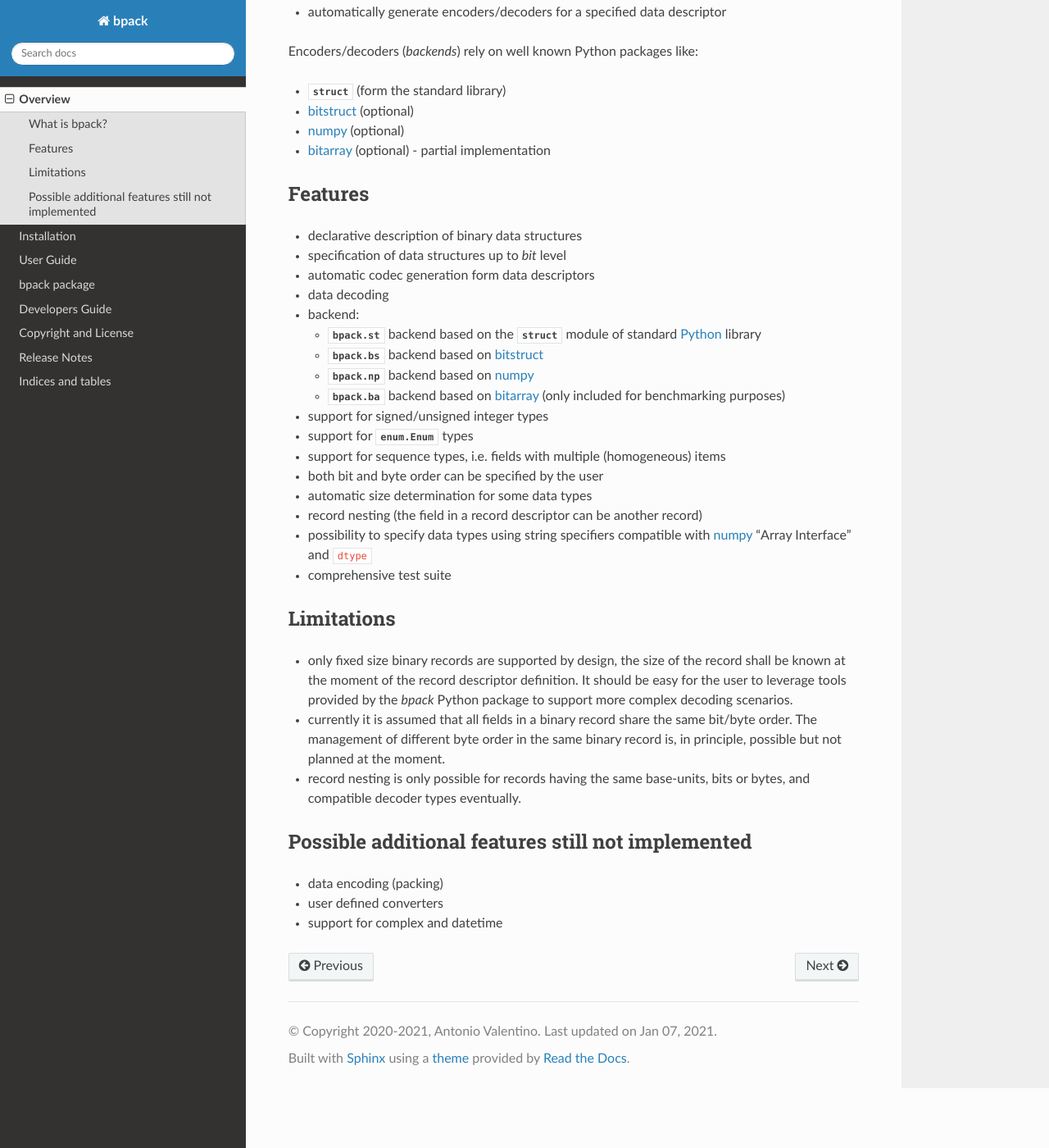
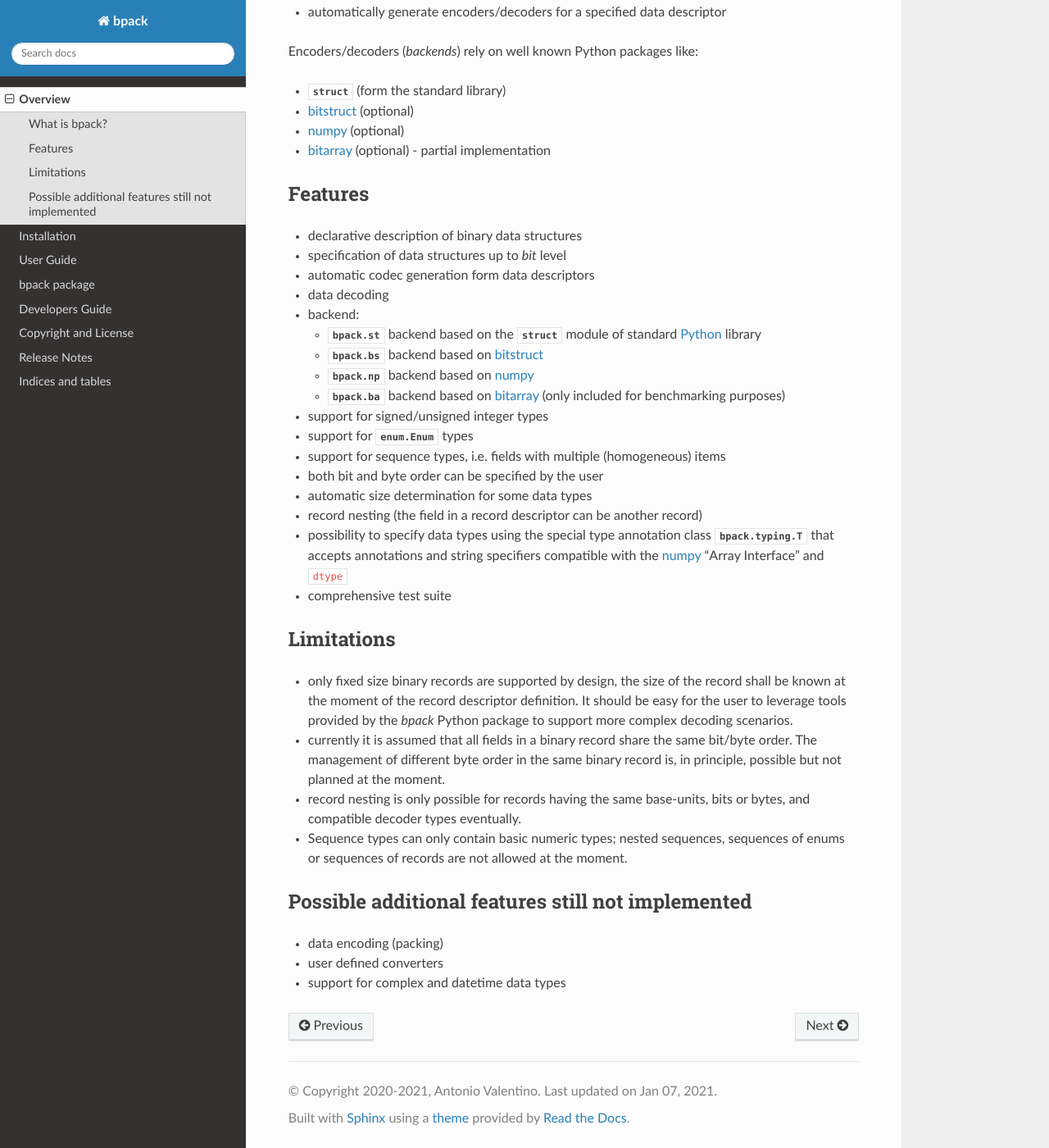
Before and after one commit to avalentino/bpack, a Sphinx documentation site: the page built from docs/overview.rst, in a window 1280 px wide and 1400 px high, scrolled down 429 px. Shown: the whole window at 82% size. Built offline with Sphinx 7.4.7 and the Read the Docs theme 2.0.0, drawn with Linux system fonts in a browser that asks for light colours; the version number is read from the project's files by our own code.

Commit message:
Improve documentation

```diff
--- a/docs/TODO.rst
+++ b/docs/TODO.rst
@@ -20,5 +20,4 @@ Miscellanea *To Do* list
   with ``BE`` and ``LE``
 * new ``nfields(descriptor)`` helper function
 * nested records and repeat (test)
-* improve support for typing -- bpack.T('i4')
 * decoder attributes (Decoder.descriptor)
--- a/docs/overview.rst
+++ b/docs/overview.rst
@@ -33,8 +33,9 @@ Features
 * both bit and byte order can be specified by the user
 * automatic size determination for some data types
 * record nesting (the field in a record descriptor can be another record)
-* possibility to specify data types using string specifiers compatible with
-  numpy_ "Array Interface" and ``dtype``
+* possibility to specify data types using the special type annotation class
+  :class:`bpack.typing.T` that accepts annotations and string specifiers
+  compatible with the numpy_ "Array Interface" and ``dtype``
 * comprehensive test suite
 
 
@@ -52,6 +53,8 @@ Limitations
   binary record is, in principle, possible but not planned at the moment.
 * record nesting is only possible for records having the same base-units,
   bits or bytes, and compatible decoder types eventually.
+* Sequence types can only contain basic numeric types; nested sequences,
+  sequences of enums or sequences of records are not allowed at the moment.
 
 
 Possible additional features still not implemented
@@ -59,7 +62,7 @@ Possible additional features still not implemented
 
 * data encoding (packing)
 * user defined converters
-* support for complex and datetime
+* support for complex and datetime data types
 
 
 .. _Python: https://www.python.org
--- a/docs/release_notes.rst
+++ b/docs/release_notes.rst
@@ -8,7 +8,8 @@ bpack v0.6.0 (UNRELEASED)
 * The ``size`` parameter of the :func:`bpack.descriptors.field` factory
   function is now optional.
 * New :meth:`bpack.utils.EByteOrder.get_native` method.
-* Now data types in descriptor definition can also be specified with
+* Now data types in descriptor definition can also be specified by means of
+  special type annotation type (:class:`bpack.typing.T`) that accepts
   numpy-like format strings.
 * General improvements and code refactoring.
 * Improved CI testing.
```
